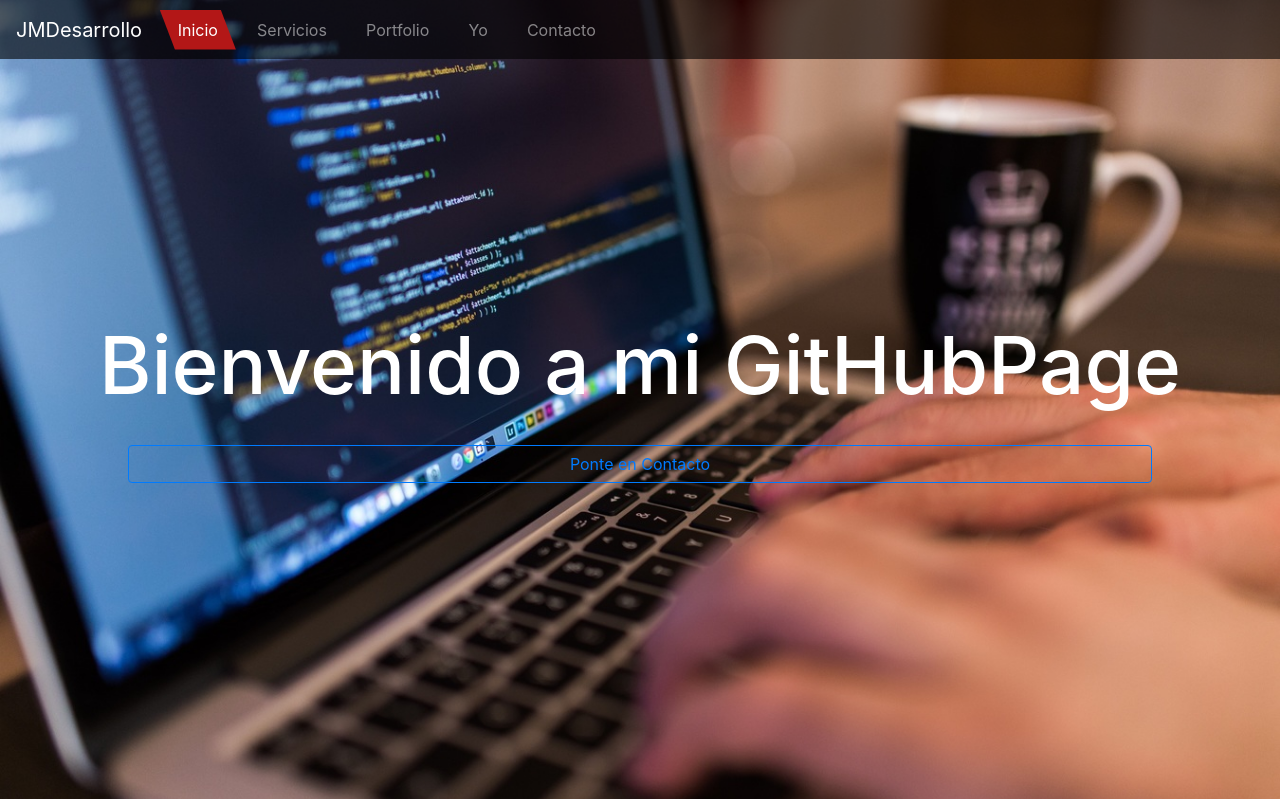
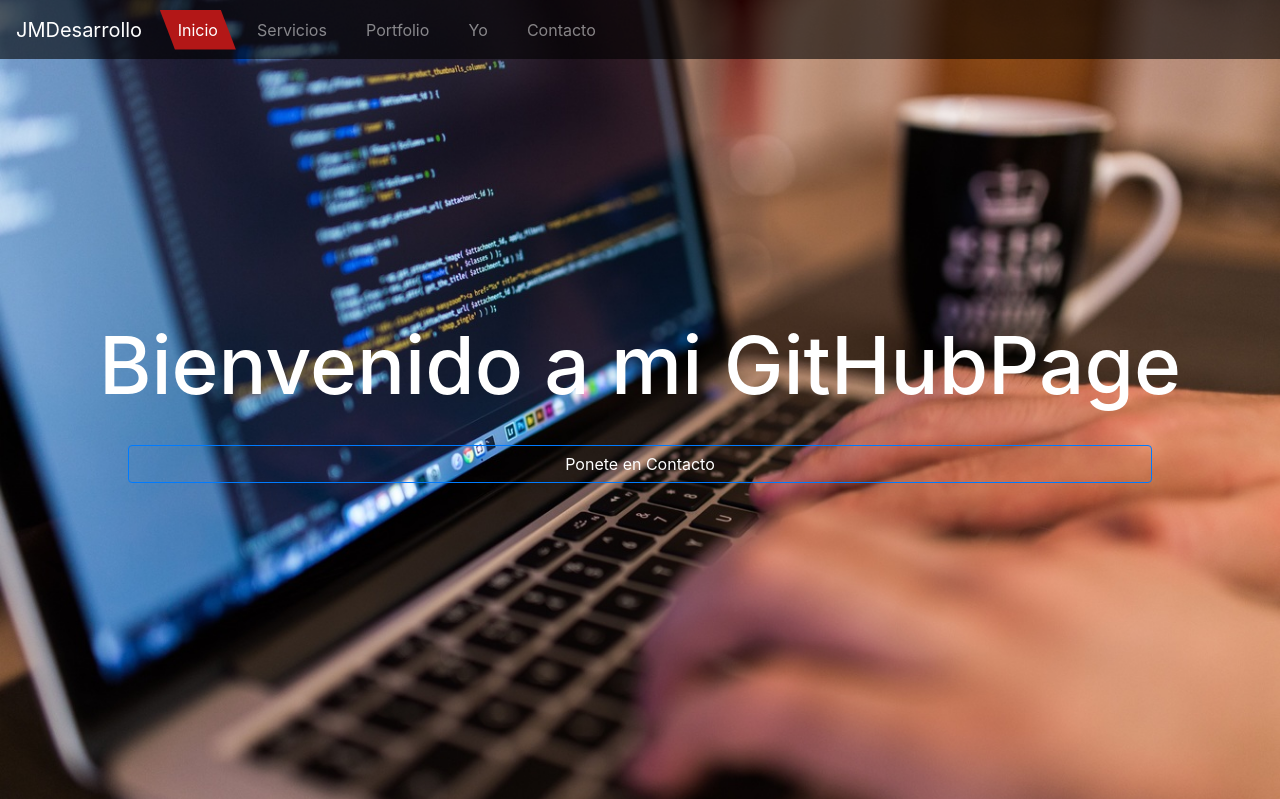
Before and after one commit to takelo/jmdise-o, a PHP site: page / in a window 1280 px wide. Shown: the top 799 px of the page. Run offline with PHP 8.4, Linux system fonts and the light colour scheme; some libraries are stand-ins or nearby versions.

Commit message:
colores y texto

```diff
--- a/css/main.css
+++ b/css/main.css
@@ -58,6 +58,7 @@ div.informacion-portada .texto-bienvenida p{
 }
 
 div.informacion-portada a.btn-outline-primary{
+  color:white;
  width: 80%;
  margin: 0 auto;
 }
--- a/index.html
+++ b/index.html
@@ -62,7 +62,7 @@
             <div class="texto-bienvenida">
               <!-- <p>Encantado de conocernos</p> -->
             </div>
-            <a href="#contacto" class="btn btn-outline-primary mt-4 ancla">Ponte en Contacto</a>
+            <a href="#contacto" class="btn btn-outline-primary mt-4 ancla">Ponete en Contacto</a>
           <!-- </div> -->
         </div>
         <!-- py pading en Y de 3 rems -->
```
